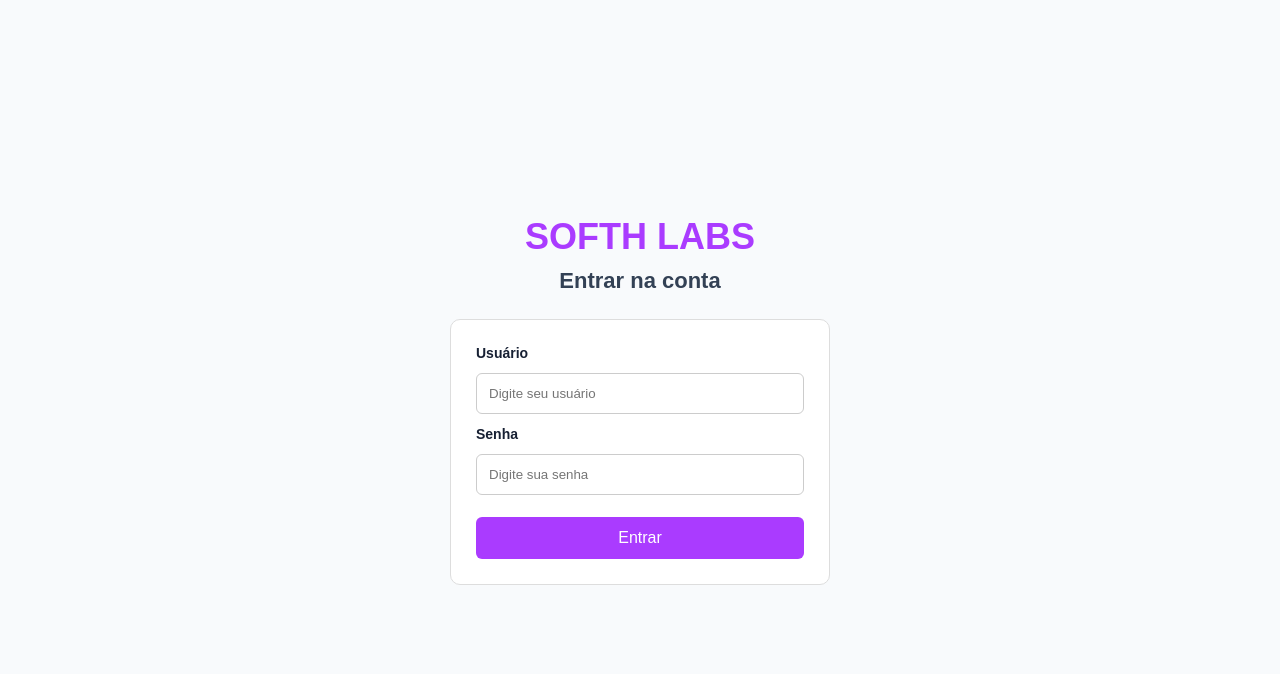
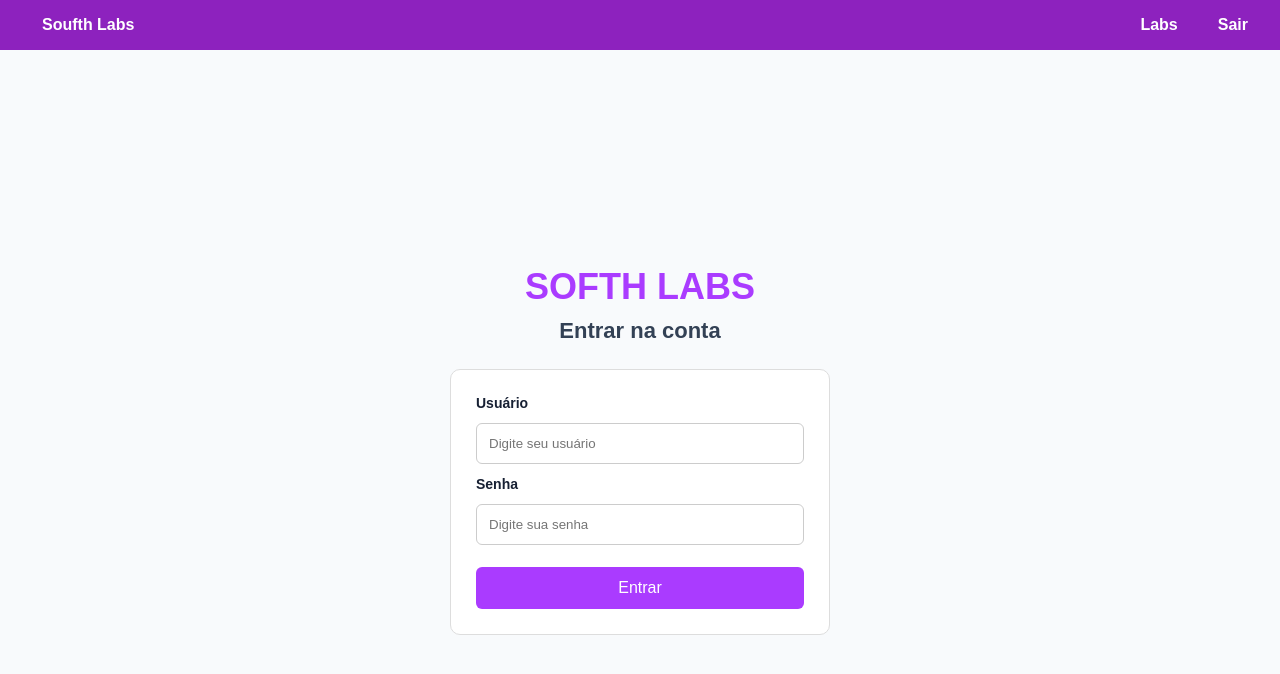
Before and after one commit to byKevinCosta/PROJETOS, a React (Vite) app in the folder frontend/: page /Login in a window 1280 px wide. Shown: the top 674 px of the page. Built offline with nearby package versions, Linux system fonts and the light colour scheme; sample sign-in values are in the browser's storage.

Commit message:
nav adicionado

```diff
--- a/frontend/src/ADM/Admin.jsx
+++ b/frontend/src/ADM/Admin.jsx
@@ -22,7 +22,7 @@ function Admin() {
     const payload = jwtDecode(token);
     if(!payload.isAdm)
     {
-      navigate("/Login");
+      navigate("/notFound");
       return;
     }
     buscarRecursos();
--- a/frontend/src/App.css
+++ b/frontend/src/App.css
@@ -21,7 +21,45 @@ body {
     min-height: 100vh;
 }
 
+nav {
+  background-color:  #8d22be;
+  padding: 1rem 2rem;
+  display: flex;
+  justify-content: right;
+  gap: 40px;
+}
 
+nav a {
+  color: #fff;
+  text-decoration: none;
+  font-weight: bold;
+}
+
+nav a:hover {
+  text-decoration: underline;
+}
+
+.nomeSite{
+    margin-left: 10px;
+    margin-right: auto;
+    color: #fff;
+}
+
+.btSair{
+    all: unset; /* Remove todos os estilos herdados e padrão do navegador */
+    cursor: pointer; /* Mantém o cursor de clique */
+    color: #fff;
+    text-decoration: none;
+    font-weight: bold;
+    background:  #8d22be;
+    outline: none; /* Remove a borda de foco padrão */
+    box-shadow: none; /* Remove eventuais sombras */
+
+}
+
+.btSair:hover{
+    text-decoration: underline;
+}
 
 .cabecalho {
     display: flex;
--- a/frontend/src/App.jsx
+++ b/frontend/src/App.jsx
@@ -28,7 +28,7 @@ function App() {
                 <div className="apresentacao">
 
                     <h1>
-                        Souft labs reserva de laboratorio.
+                        Soufth labs reserva de laboratorio.
                     </h1>
                 </div>
             </main>
--- a/frontend/src/main.jsx
+++ b/frontend/src/main.jsx
@@ -1,10 +1,7 @@
 import React from "react";
 import ReactDOM from "react-dom/client";
-import {
-    BrowserRouter,
-    Routes,
-    Route
-} from "react-router-dom";
+import { BrowserRouter, Routes, Route, Link, Navigate, useNavigate } from 'react-router-dom';
+
 
 import Inicio from "./App.jsx";
 import Cadastro from "./CADASTRO/Cadastro.jsx";
@@ -14,10 +11,53 @@ import Reservas from "./RESERVAS/Reservas.jsx";
 import ProtecaoSessao from "./CONTROLE/ProtecaoSessao.jsx";
 import Admin from "./ADM/Admin.jsx";
 
+
+
+
+function GeraNav()
+{
+
+    const navigate = useNavigate();
+
+    const limparSessao = () => {
+    localStorage.removeItem("token");
+    localStorage.removeItem("usuario");
+    localStorage.removeItem("expiracaoLogin");
+    navigate("/");
+    }
+
+  const token = localStorage.getItem("token");
+
+  if (!token)
+  {
+    return(
+            <nav>
+                <Link to='/' className="nomeSite">Soufth Labs</Link>
+                <Link to="/Cadastro">Cadastro</Link>
+                <Link to="/Login">Login</Link>
+            </nav>
+    )
+  }
+  return(
+            <nav>
+                <Link to='/' className="nomeSite">Soufth Labs</Link>
+                <Link to="/Labs">Labs</Link>
+                <button className="btSair" onClick={limparSessao}>Sair</button>
+
+            </nav>
+  )
+
+}
+
+
+
+
+
 ReactDOM.createRoot(document.getElementById("root")).render(
     <React.StrictMode>
         <BrowserRouter>
             <ProtecaoSessao />
+                <GeraNav/>
 
             <Routes>
                 <Route path="/" element={<Inicio />} />
```
